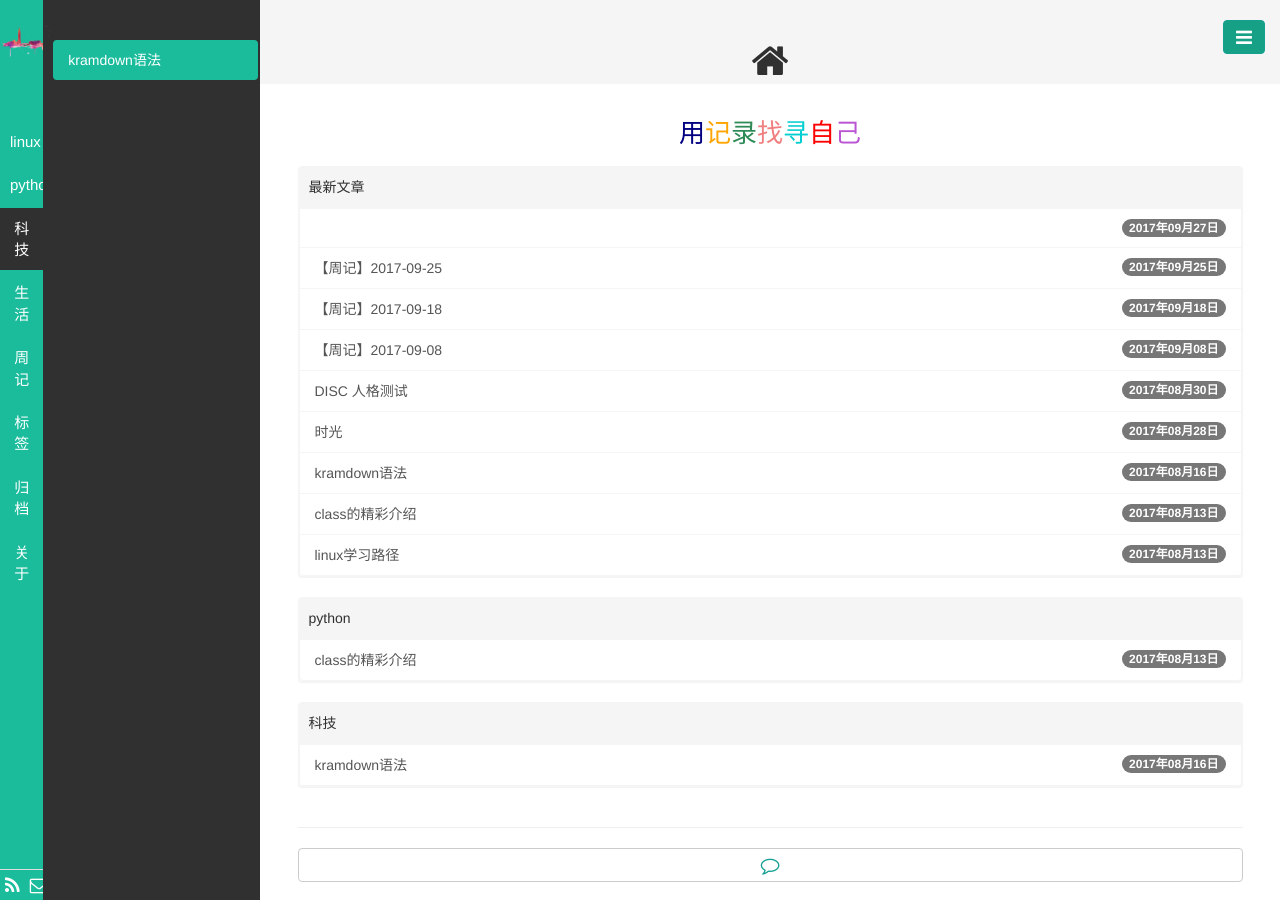
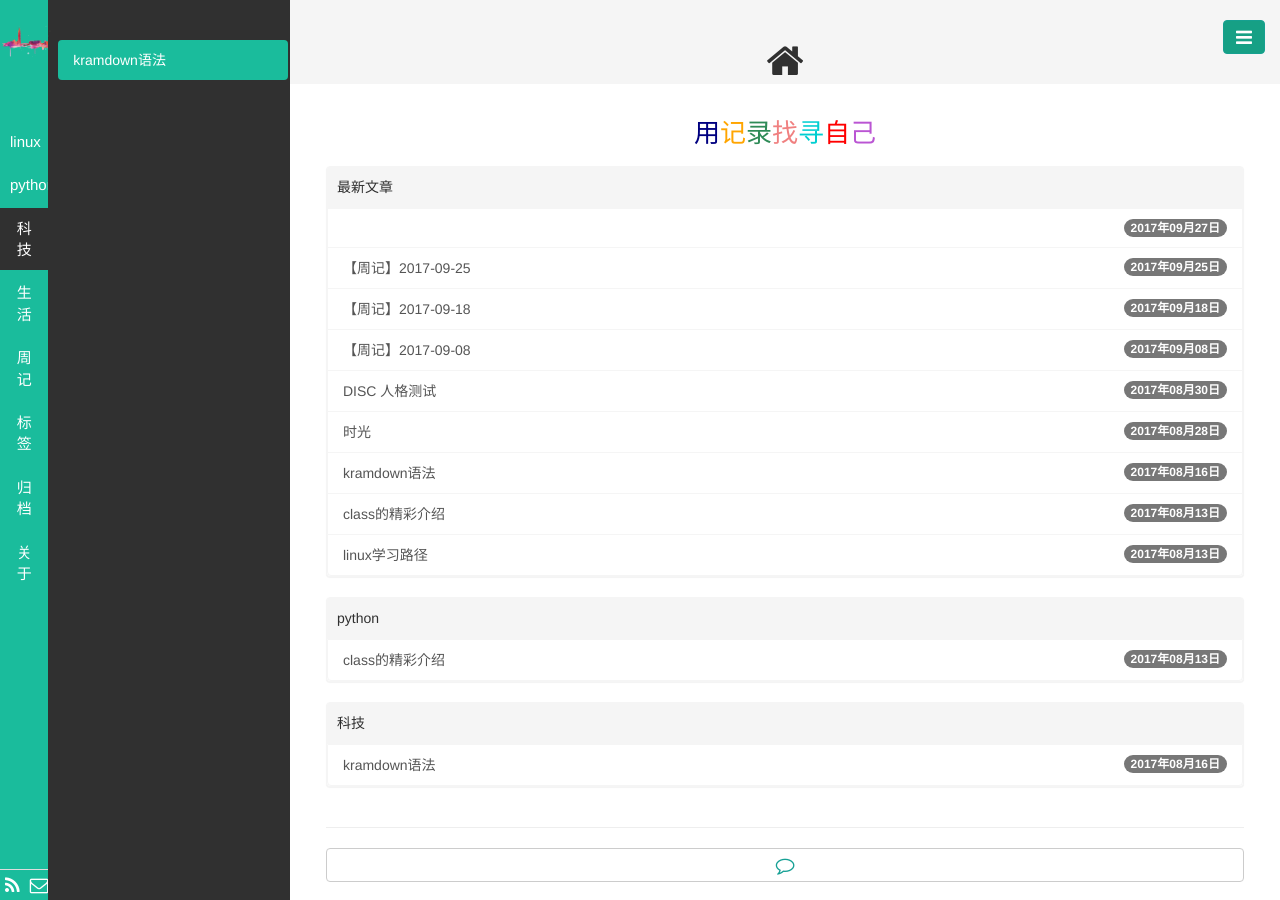
Before and after one commit to Longhaier/longhaier.github.io, a Jekyll site: the page built from index.html, in a window 1280 px wide. Built offline with Jekyll 4.4.1, drawn with Linux system fonts in a browser that asks for light colours; the list of posts is cut into pages by our own code.

Commit message:
Update navside.html

```diff
--- a/_includes/navside.html
+++ b/_includes/navside.html
@@ -1,4 +1,4 @@
-<div class="col-md-3 col-lg-3 col-sm-13 col-xs-13 aside visible-md visible-lg" style="width:260px">
+<div class="col-md-3 col-lg-3 col-sm-13 col-xs-13 aside visible-md visible-lg" style="width:290px">
   <div class="row">
     <div class="col-md-2 col-xs-2 aside1">
       <br>
```
